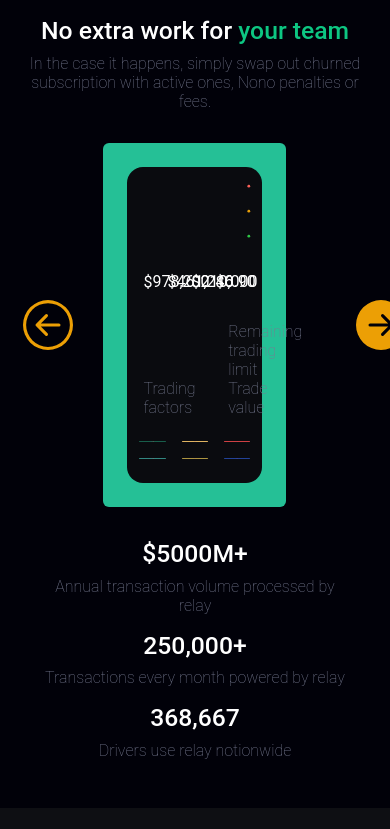
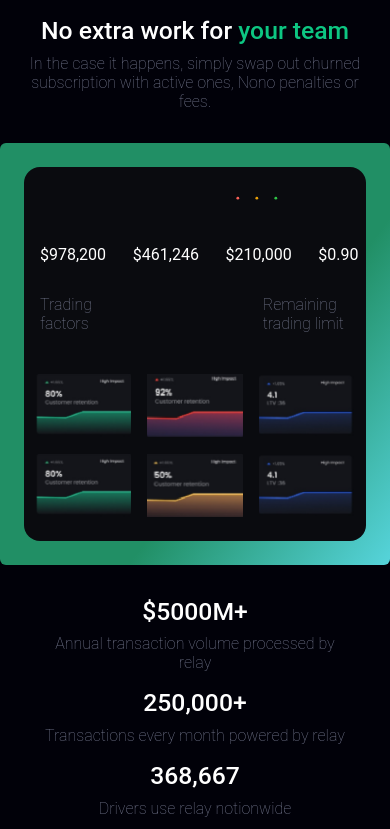
Before and after one commit to 3aly/alihefny-linmarcopycat, a plain HTML site: page about.html in a window 390 px wide. Shown: the top 829 px of the page. Drawn offline with nearby package versions, Linux system fonts and the light colour scheme.

Commit message:
about, support small screen done

```diff
--- a/about.html
+++ b/about.html
@@ -20,18 +20,18 @@
         </div>
       </div>
 
-     <div class="row justify-content-around" id="second-row">
-      <div class="col-1 align-self-center">
+     <div class="row justify-content-between" id="second-row">
+      <div class="col-1 align-self-center d-none d-md-flex" id="leftarrow">
         <svg xmlns="http://www.w3.org/2000/svg" width="50" height="50" fill="#EC9F05" class="bi bi-arrow-left-circle" viewBox="0 0 16 16">
           <path fill-rule="evenodd" d="M1 8a7 7 0 1 0 14 0A7 7 0 0 0 1 8zm15 0A8 8 0 1 1 0 8a8 8 0 0 1 16 0zm-4.5-.5a.5.5 0 0 1 0 1H5.707l2.147 2.146a.5.5 0 0 1-.708.708l-3-3a.5.5 0 0 1 0-.708l3-3a.5.5 0 1 1 .708.708L5.707 7.5H11.5z"/>
         </svg>
 
       </div>
-      <div class="col-6">
-          <div class="container p-4 rounded-2" style="background-color: #25C096;">
-            <div class="container rounded-4 p-3" style="background-color: #0A0B0F;">
-              <div class="row justify-content-end ms-5 p-0">
-                <div class="col-2">
+      <div class="col-md-6 col-12" id="centerpanel">
+          <div class="container p-4 rounded-2 panel-bg" id="holder">
+            <div class="container rounded-4 p-3" id="contentholder"style="background-color: #0A0B0F;">
+              <div class="row justify-content-end p-0">
+                <div class="col-md-2 col-5 m-0" id="svgholder">
                   <svg xmlns="http://www.w3.org/2000/svg" width="15" height="25" fill="#FA6158" class="bi bi-dot" viewBox="5 10 16 16">
                     <path d="M8 9.5a1.5 1.5 0 1 0 0-3 1.5 1.5 0 0 0 0 3z"/>
                   </svg>
@@ -44,7 +44,9 @@
                 </div>
 
               </div>
-              <div class="row">
+
+              <div id="table">
+              <div class="row justify-content-between">
                   <div class="col-2">
                     $978,200
                   </div>
@@ -60,48 +62,48 @@
 
 
                 </div>
-                <div class="row my-2 justify-content-between" style="font-size: 0.9em;line-height: normal;">
-                     <div class="col-3 align-self-end my-2">
-                    <p class="d-inline">Trading factors</p>
+                <div class="row my-2 justify-content-between align-items-start" style="font-size: 0.9em;line-height: normal;">
+                     <div class="col-md-3 col-4 align-self-end mx-0 my-2">
+                    <p class="">Trading factors</p>
                   </div>
-                  <div class="col-4 my-2">
-                    <p class="d-inline">Remaining trading limit<br>Trade value</p>
+                  <div class="col-md-4 col-4 my-2 mx-0">
+                    <p class="">Remaining trading limit</p>
                   </div>
 
                 </div>
                 <div class="row">
-                  <div class="col m-1  rounded-2 m-2" style="background-color: #185E4B" >
-                    <img src="./imgs/financial-arrow-graph-on-dark-2990738-removebg-preview.png" class="img-fluid round-1" alt="">
+                  <div class="col m-1  rounded-2 m-2 p-0" >
+                    <img src="./imgs/GREEN.png" class="img-fluid round-1" alt="">
                   </div>
-                  <div class="col m-1 rounded-2 m-2"  style="background-color: #DFB361">
-                    <img src="./imgs/financial-arrow-graph-on-dark-2990738-removebg-preview.png" class="img-fluid round-2" alt="">
+                  <div class="col m-1 rounded-2 m-2 p-0" >
+                    <img src="./imgs/red.png" class="img-fluid round-2" alt="">
 
                   </div>
-                  <div class="col m-1 rounded-2 m-2" style="background-color: #CE4043">
-                    <img src="./imgs/financial-arrow-graph-on-dark-2990738-removebg-preview.png" class="img-fluid round-2" alt="">
+                  <div class="col m-1 rounded-2 m-2 p-0">
+                    <img src="./imgs/Untitled.png" class="img-fluid round-2" alt="">
 
                   </div>
 
                 </div>
                 <div class="row">
-                  <div class="col m-1 rounded-2 m-2" style="background-color: #328781">
-                    <img src="./imgs/financial-arrow-graph-on-dark-2990738-removebg-preview.png" class="img-fluid round-2" alt="">
+                  <div class="col m-1 rounded-2 m-2 p-0" >
+                    <img src="./imgs/GREEN.png" class="img-fluid round-2" alt="">
 
                   </div>
-                  <div class="col m-1 rounded-2 m-2" style="background-color: #AD9541">
-                    <img src="./imgs/financial-arrow-graph-on-dark-2990738-removebg-preview.png" class="img-fluid round-2" alt="">
+                  <div class="col m-1 rounded-2 m-2 p-0" >
+                    <img src="./imgs/yellow.png" class="img-fluid round-2" alt="">
 
                   </div>
-                  <div class="col m-1 rounded-2 m-2" style="background-color: #224298">
-                    <img src="./imgs/financial-arrow-graph-on-dark-2990738-removebg-preview.png" class="img-fluid round-2" alt="">
+                  <div class="col m-1 rounded-2 m-2 p-0" >
+                    <img src="./imgs/Untitled.png" class="img-fluid round-2" alt="">
 
                   </div>
                 </div>
-
+              </div>
             </div>
           </div>
       </div>
-      <div class="col-1 align-self-center ">
+      <div class="col-1 align-self-center d-none d-md-flex" id="rightarrow">
         <svg xmlns="http://www.w3.org/2000/svg" width="50" height="50" fill="#EC9F05" class="bi bi-arrow-right-circle-fill" viewBox="0 0 16 16">
           <path d="M8 0a8 8 0 1 1 0 16A8 8 0 0 1 8 0zM4.5 7.5a.5.5 0 0 0 0 1h5.793l-2.147 2.146a.5.5 0 0 0 .708.708l3-3a.5.5 0 0 0 0-.708l-3-3a.5.5 0 1 0-.708.708L10.293 7.5H4.5z"/>
         </svg>
--- a/sass/style.scss
+++ b/sass/style.scss
@@ -172,6 +172,7 @@
         width: 70vw;
         p{
             font-size: 2rem;
+            line-height: normal;
         }
     }
 }
@@ -476,6 +477,66 @@
 }
 #About{
 
+    #second-row{
+        #leftarrow{
+            svg{
+
+                height: 1.5rem ;
+                width: 1.5rem ;
+            }
+
+        }
+
+        #centerpanel{
+            #holder{
+
+            width: 90vw;
+            #contentholder{
+
+                width: 90v;
+                position: relative;
+                #svgholder{
+
+                    position: absolute;
+
+                    bottom: 85%;
+                    left: 75%;
+
+
+
+                }
+
+
+
+                #table{
+
+                    height: 40%;
+
+                    font-size: 0.55rem;
+                    p{
+                        font-size: 0.7rem;
+                    }
+                    img{
+
+                    }
+                }
+            }
+
+        }
+        }
+
+        #rightarrow{
+
+            svg{
+
+                height: 1.5rem ;
+                width: 1.5rem ;
+            }
+
+        }
+    }
+
+
     #fourh-row{
         #subrow{
 
@@ -494,6 +555,7 @@
         }
     }
 }
+
 }
 }
 
```
Also changed, not shown: contact.html (+4 -0 lines), imgs/GREEN.png (added), imgs/Untitled.png (added), imgs/red.png (added), imgs/yellow.png (added), sass/style.css, 1 other file.
